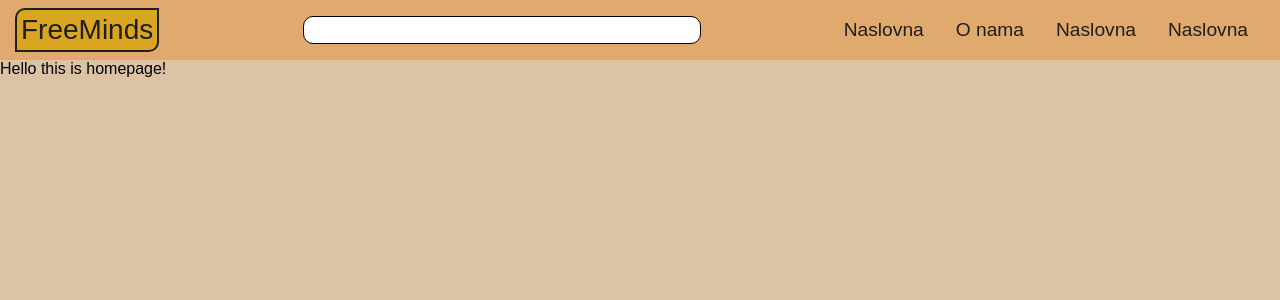
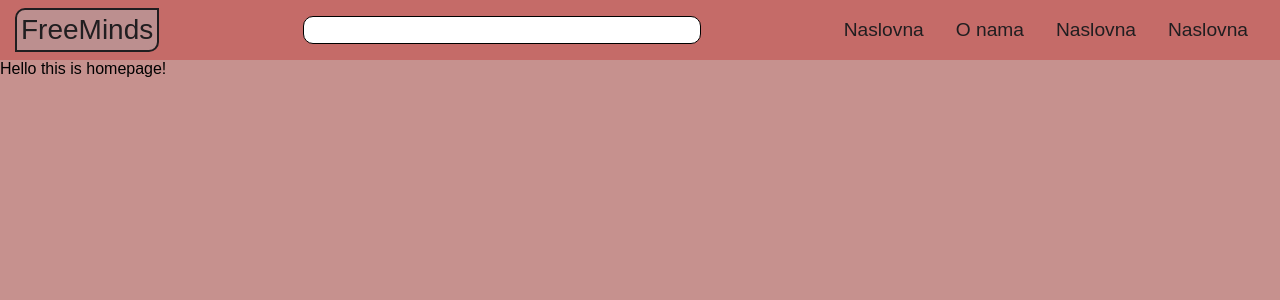
Before and after one commit to mbrkic00/FreeMinds, a React (Create React App) app in the folder client/: page / in a window 1280 px wide. Shown: the top 300 px of the page. Built offline with nearby package versions, Linux system fonts and the light colour scheme.

Commit message:
Style changed

```diff
--- a/client/src/GlobalTheme.js
+++ b/client/src/GlobalTheme.js
@@ -1,8 +1,8 @@
 const theme = {
    colors: {
-      beige: "#ddc3a5",
+      beige: "#c6918e",
       blackBrown: "#201e20",
-      tan: "#e0a96d"
+      tan: "#c56b68"
    }
 }
 
--- a/client/src/styles/Navbar.styled.js
+++ b/client/src/styles/Navbar.styled.js
@@ -15,7 +15,7 @@ export const StyledNavbar = styled.div`
       padding: 4px;
       margin-left: 15px;
       font-size: calc(100vh * 0.035);
-      background-color: goldenrod;
+      background-color: rosybrown;
       cursor: pointer;
    }
 
```
